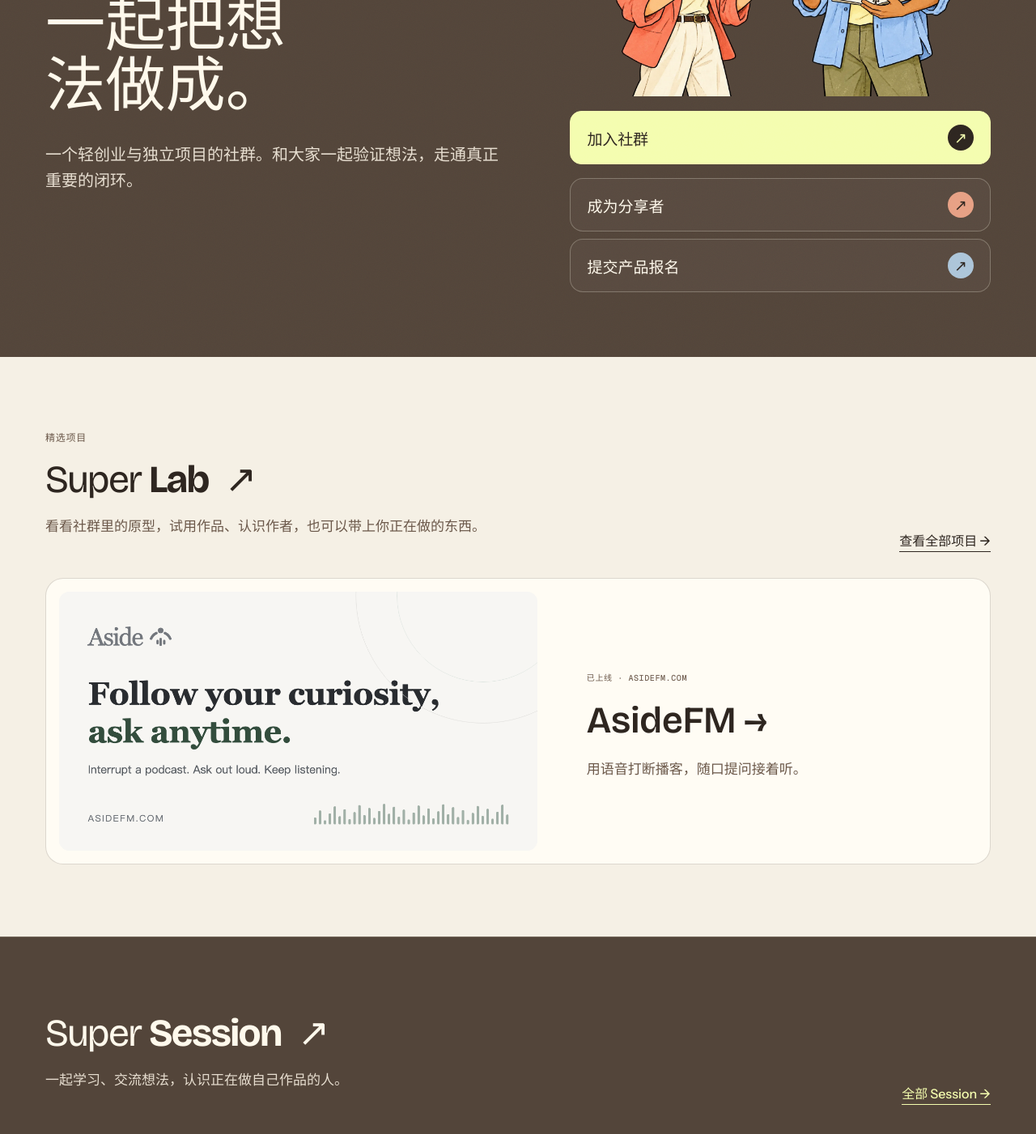
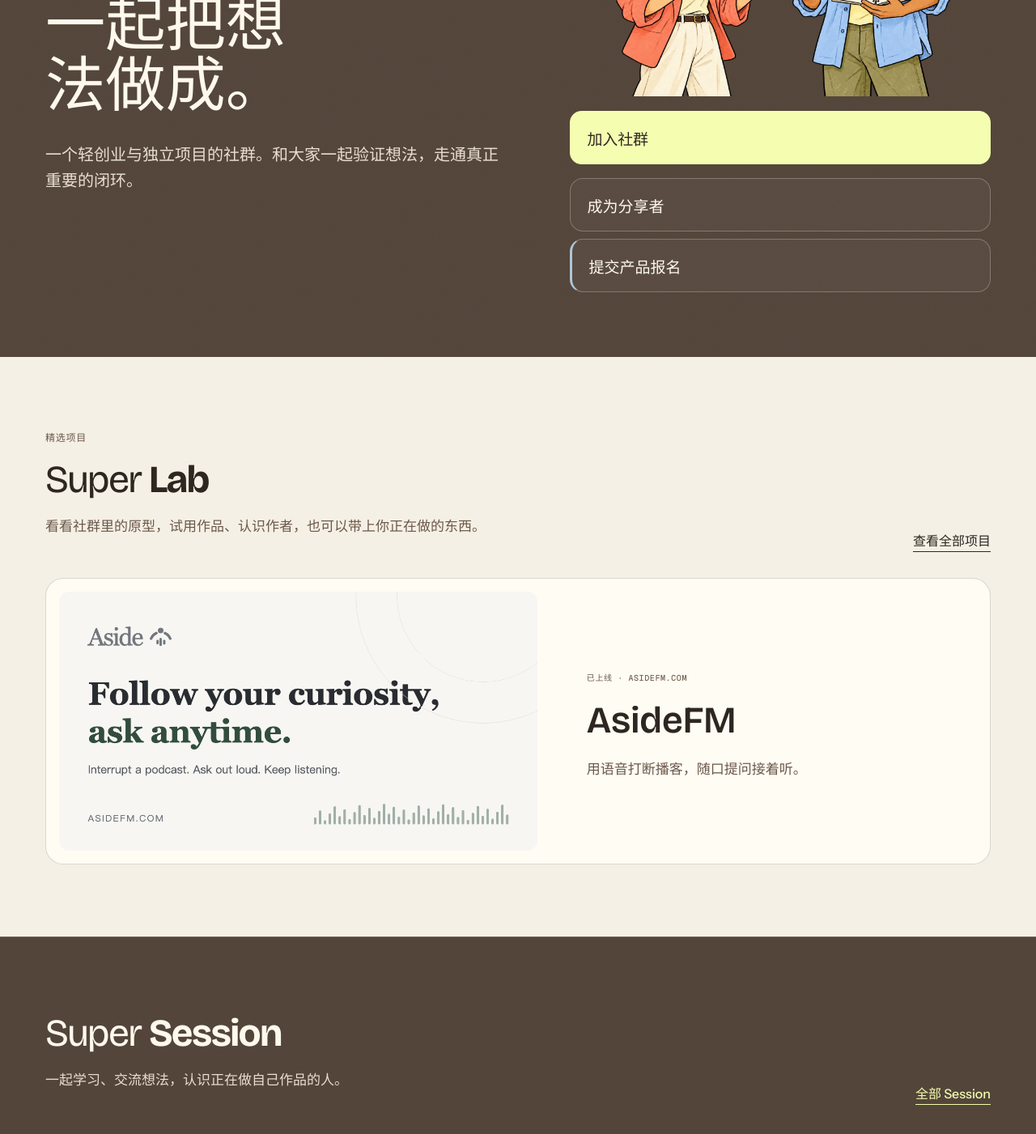
Before and after one commit to qiz029/super0to1-web, a React (Vite) app: page /zh in a window 1280 px wide. Shown: the part 340-1741 px from the top of the page at 81% size. Built offline with nearby package versions, Linux system fonts and the light colour scheme; grey boxes are pictures that could not be loaded.

Commit message:
Fix About contrast and simplify photo and video navigation

```diff
--- a/src/components/Layout.tsx
+++ b/src/components/Layout.tsx
@@ -114,7 +114,7 @@ function Footer() {
           ))}
           <Link to={`${localePath(locale, '/')}#join-us`}>{t.nav.join}</Link>
           <a href={site.youtube} target="_blank" rel="noopener noreferrer">
-            YouTube ↗
+            YouTube
           </a>
         </nav>
       </div>
--- a/src/components/VideoCard.tsx
+++ b/src/components/VideoCard.tsx
@@ -20,7 +20,7 @@ export function VideoCard({ video, featured }: { video: Video; featured?: boolea
 
 export function VideoGrid({ items }: { items: Video[] }) {
   return (
-    <div className="grid grid-3">
+    <div className="grid media-gallery video-gallery">
       {items.map((v, i) => (
         <div data-reveal style={{ ['--i' as string]: i % 3 }} key={v.id}>
           <VideoCard video={v} />
--- a/src/i18n/messages.ts
+++ b/src/i18n/messages.ts
@@ -39,11 +39,11 @@ const en = {
     explore: 'Explore programs ↓',
     programs: 'Super 0→1 Programs',
     pastSessions: 'Past Sessions',
-    allSessions: 'All sessions →',
+    allSessions: 'All sessions',
     lens: 'Super Lens',
-    allConversations: 'All conversations →',
+    allConversations: 'All conversations',
     projects: 'Featured Projects',
-    viewProjects: 'View projects →',
+    viewProjects: 'View projects',
     joinTitle: 'Your next loop starts here.',
     joinBody: 'Bring something you’re building, try someone else’s, or come learn with us.',
     joinCta: 'Join Super 0→1',
@@ -65,14 +65,14 @@ const en = {
     eyebrow: 'Discover',
     title: 'Featured Projects',
     lede: 'Independent projects from the Super community. Meet the builders, try their products, and follow their progress, loop by loop.',
-    back: '← All projects',
+    back: 'All projects',
     featured: 'Featured project',
     profileSoon: 'Project profile coming soon.',
     profileOnItsWay: 'The full project profile is on its way.',
     yourProjectArt: 'Your project',
-    yourProjectTitle: 'What are you working on? →',
+    yourProjectTitle: 'What are you working on?',
     yourProjectBody: 'Bring your product to Super Lab for trial and feedback.',
-    tryIt: (name: string) => `Try ${name} ↗`,
+    tryIt: (name: string) => `Try ${name}`,
     howItWorks: 'How it works',
     meetBuilder: 'Meet the builder',
     stage: 'Current stage',
@@ -114,7 +114,7 @@ const en = {
     nextBody: 'Topic, speaker, date and location to be announced.',
     saveSeat: 'Register for this event',
     past: 'Past sessions',
-    back: '← Super Session',
+    back: 'Super Session',
     more: 'More from Super',
     all: 'All sessions',
     watchLens: 'Watch Super Lens',
@@ -122,15 +122,14 @@ const en = {
   lens: {
     artAlt: 'An interview host and guest sharing a conversation over microphones.',
     lede: 'The Super interview series — conversations with people finding their own path from zero to one.',
-    subscribe: 'Subscribe on YouTube ↗',
-    back: '← Super Lens',
-    watchOnYoutube: 'Watch on YouTube ↗',
+    subscribe: 'Subscribe on YouTube',
+    back: 'Super Lens',
+    watchOnYoutube: 'Watch on YouTube',
     keepWatching: 'Keep watching',
   },
   about: {
     title: 'Super 0→1',
-    facts: 'Founded in 2026 · Based in North America',
-    intro: 'A community for side projects and early ventures. Through shared learning, product demos, and conversations with people building their own businesses, we explore what it takes to go from 0 to 1.',
+    intro: 'Founded in 2026 and based in North America, Super 0→1 is a community for early founders and independent builders. Through shared learning, product demos, and candid conversations, we help people test ideas and take their projects from 0 to 1.',
   },
   join: {
     roles: {
@@ -141,7 +140,7 @@ const en = {
     },
     title: 'Registration opens soon.',
     body: 'We’re setting up sign-ups for the next round. Follow Super 0→1 on YouTube to hear about the next Lab and Session first.',
-    follow: 'Follow on YouTube ↗',
+    follow: 'Follow on YouTube',
     close: 'Close',
   },
   forms: {
@@ -171,7 +170,7 @@ const en = {
     title: 'Join as a member',
     body: 'Subscribe to emails about upcoming sessions, labs and community news.',
     pending: 'Email sign-up is not open yet. Please check back soon.',
-    subscribe: 'Sign up for email updates ↗',
+    subscribe: 'Sign up for email updates',
   },
   notFound: {
     title: 'This loop leads nowhere.',
@@ -236,11 +235,11 @@ const zh: Messages = {
     explore: '了解我们的项目 ↓',
     programs: 'Super 0→1 的三个项目',
     pastSessions: '往期 Session',
-    allSessions: '全部 Session →',
+    allSessions: '全部 Session',
     lens: 'Super Lens',
-    allConversations: '全部访谈 →',
+    allConversations: '全部访谈',
     projects: '精选项目',
-    viewProjects: '查看全部项目 →',
+    viewProjects: '查看全部项目',
     joinTitle: '你的下一个闭环，从这里开始。',
     joinBody: '带上你正在做的东西，试试别人做的，或者来和大家一起学。',
     joinCta: '加入 Super 0→1',
@@ -262,14 +261,14 @@ const zh: Messages = {
     eyebrow: '发现',
     title: '精选项目',
     lede: '来自 Super 社群的独立项目。认识做它们的人，亲手试试产品，一个闭环一个闭环地见证它们成长。',
-    back: '← 全部项目',
+    back: '全部项目',
     featured: '精选项目',
     profileSoon: '项目介绍即将上线。',
     profileOnItsWay: '完整的项目介绍正在路上。',
     yourProjectArt: '你的项目',
-    yourProjectTitle: '你在做什么？→',
+    yourProjectTitle: '你在做什么？',
     yourProjectBody: '把产品带到 Super Lab，让大家试用、给你反馈。',
-    tryIt: (name: string) => `试试 ${name} ↗`,
+    tryIt: (name: string) => `试试 ${name}`,
     howItWorks: '怎么用',
     meetBuilder: '认识作者',
     stage: '当前阶段',
@@ -310,7 +309,7 @@ const zh: Messages = {
     nextBody: '主题、讲者、时间和地点待定。',
     saveSeat: '报名参加',
     past: '往期活动',
-    back: '← Super Session',
+    back: 'Super Session',
     more: 'Super 的更多内容',
     all: '全部共学活动',
     watchLens: '看 Super Lens',
@@ -318,15 +317,14 @@ const zh: Messages = {
   lens: {
     artAlt: '主持人与嘉宾面对面交流，桌上放着麦克风。',
     lede: 'Super 的访谈系列：和正在走自己的 0 到 1 之路的人聊聊。',
-    subscribe: '在 YouTube 订阅 ↗',
-    back: '← Super Lens',
-    watchOnYoutube: '在 YouTube 观看 ↗',
+    subscribe: '在 YouTube 订阅',
+    back: 'Super Lens',
+    watchOnYoutube: '在 YouTube 观看',
     keepWatching: '继续观看',
   },
   about: {
     title: 'Super 0→1',
-    facts: '2026 年成立 · 立足北美',
-    intro: '一个关注轻创业与独立项目的社群。通过共学、产品体验和创业者访谈，我们一起探索怎样把想法从 0 做到 1。',
+    intro: 'Super 0→1 成立于 2026 年，是一个立足北美、关注轻创业与独立项目的社群。通过共学、产品体验和坦诚交流，我们一起验证想法，把项目从 0 做到 1。',
   },
   join: {
     roles: {
@@ -337,7 +335,7 @@ const zh: Messages = {
     },
     title: '报名即将开放。',
     body: '我们正在准备下一轮的报名。在 YouTube 关注 Super 0→1，第一时间知道下一期 Lab 和 Session 的消息。',
-    follow: '在 YouTube 关注 ↗',
+    follow: '在 YouTube 关注',
     close: '关闭',
   },
   forms: {
@@ -367,7 +365,7 @@ const zh: Messages = {
     title: '加入社群',
     body: '订阅邮件，获取共学、原型体验和社群消息。',
     pending: '邮件订阅尚未开放，请稍后再来看看。',
-    subscribe: '订阅邮件更新 ↗',
+    subscribe: '订阅邮件更新',
   },
   notFound: {
     title: '这个闭环走不通。',
--- a/src/pages/About.tsx
+++ b/src/pages/About.tsx
@@ -8,7 +8,6 @@ export function About() {
         <p className="about-label">{t.nav.about}</p>
         <h1>{t.about.title}</h1>
         <p className="about-intro">{t.about.intro}</p>
-        <p className="about-note-facts">{t.about.facts}</p>
       </article>
     </section>
   )
--- a/src/pages/Home.tsx
+++ b/src/pages/Home.tsx
@@ -42,9 +42,9 @@ export function Home() {
         <div className="participation hero-in" style={{ ['--i' as string]: 6 }}>
           <div className="home-brand-art" aria-hidden="true"><img src="/media/brand-home-v3.webp" alt="" width="1536" height="1024" /></div>
           <div className="actions participation-actions">
-            <JoinUsButton className="button">{t.home.emailAction}<span aria-hidden="true">↗</span></JoinUsButton>
-            <JoinUsButton kind="speaker" className="participation-link">{t.home.speakerAction}<span aria-hidden="true">↗</span></JoinUsButton>
-            <LLink className="participation-link" to="/lab#submit-prototype">{t.home.bringPrototype}<span aria-hidden="true">↗</span></LLink>
+            <JoinUsButton className="button">{t.home.emailAction}</JoinUsButton>
+            <JoinUsButton kind="speaker" className="participation-link">{t.home.speakerAction}</JoinUsButton>
+            <LLink className="participation-link" to="/lab#submit-prototype">{t.home.bringPrototype}</LLink>
           </div>
         </div>
       </section>
@@ -53,7 +53,7 @@ export function Home() {
         <div className="section-head" data-reveal>
           <div>
             <p className="eyebrow">{t.home.projects}</p>
-            <h2><LLink to="/lab"><ProgramName name="Super Lab" /> ↗</LLink></h2>
+            <h2><LLink to="/lab"><ProgramName name="Super Lab" /></LLink></h2>
             <p className="section-intro">{t.home.labBody}</p>
           </div>
           <LLink className="text-link" to="/lab#projects">{t.home.viewProjects}</LLink>
@@ -64,7 +64,7 @@ export function Home() {
       {home.showSessions && featuredSessions.length > 0 && <section className="section container">
         <div className="section-head" data-reveal>
           <div>
-            <h2><LLink to="/sessions"><ProgramName name="Super Session" /> ↗</LLink></h2>
+            <h2><LLink to="/sessions"><ProgramName name="Super Session" /></LLink></h2>
             <p className="section-intro">{t.home.sessionsBody}</p>
           </div>
           <LLink className="text-link" to="/sessions">{t.home.allSessions}</LLink>
@@ -74,7 +74,7 @@ export function Home() {
 
       {home.showVideos && featuredVideos.length > 0 && <section className="section container">
         <div className="section-head" data-reveal>
-          <h2><LLink to="/lens"><ProgramName name="Super Lens" /> ↗</LLink></h2>
+          <h2><LLink to="/lens"><ProgramName name="Super Lens" /></LLink></h2>
           <LLink className="text-link" to="/lens">
             {t.home.allConversations}
           </LLink>
@@ -93,18 +93,19 @@ export function SessionCards({ items }: { items?: Session[] }) {
   const { sessions } = useContent()
   return (
     <div className="grid media-gallery session-gallery">
-      {(items ?? sessions).map((s, i) => (
-        <LLink className="session-card" to={`/sessions/${s.slug}`} key={s.slug} data-reveal style={{ ['--i' as string]: i }}>
+      {(items ?? sessions).map((s, i) => {
+        const content = <>
           <img src={s.image} alt={tx(s.imageAlt)} loading="lazy" />
           <span className="session-caption">
             <span className="meta">{sessionDate(s, locale)}</span>
             <h3>{tx(s.title)}</h3>
           </span>
-          <span className="arrow-pill" aria-hidden="true">
-            →
-          </span>
-        </LLink>
-      ))}
+        </>
+        const props = { className: 'session-card', 'data-reveal': true, style: { ['--i' as string]: i } }
+        return s.eventState === 'ended'
+          ? <article {...props} key={s.slug}>{content}</article>
+          : <LLink {...props} to={`/sessions/${s.slug}`} key={s.slug}>{content}</LLink>
+      })}
     </div>
   )
 }
--- a/src/pages/Projects.tsx
+++ b/src/pages/Projects.tsx
@@ -21,7 +21,7 @@ export function ProjectCards({ items, includeInvite = true }: { items?: Project[
             <span className="project-art project-art-dark">{p.name}</span>
           )}
           <span className="meta">{[p.stage ? tx(p.stage) : t.projects.featured, p.domain].filter(Boolean).join(' · ')}</span>
-          <h3>{p.name} →</h3>
+          <h3>{p.name}</h3>
           <p>{p.tagline ? tx(p.tagline) : t.projects.profileSoon}</p>
         </LLink>
       ))}
@@ -120,7 +120,7 @@ export function ProjectDetail() {
                 <dd>
                   {builder.url ? (
                     <a className="builder-name" href={builder.url} target="_blank" rel="noopener noreferrer">
-                      {builder.name} ↗
+                      {builder.name}
                     </a>
                   ) : (
                     <span className="builder-name">{builder.name}</span>
--- a/src/styles/editorial.css
+++ b/src/styles/editorial.css
@@ -63,18 +63,6 @@
   transition: background .2s, border-color .2s;
 }
 .participation-actions > .button { background: var(--cream); color: var(--brown-ink); border-color: var(--cream); }
-.participation-actions > :is(a, button) > span {
-  display: grid;
-  place-items: center;
-  flex: 0 0 32px;
-  height: 32px;
-  border-radius: 50%;
-  background: var(--brown-ink);
-  color: var(--cream);
-  font-size: 19px;
-}
-.participation-actions > :nth-child(2) > span { background: var(--rose); color: var(--brown-ink); }
-.participation-actions > :nth-child(3) > span { background: var(--sky); color: var(--brown-ink); }
 .participation-actions > :is(a, button):hover { background: #fff9ec18; border-color: var(--cream); color: var(--white); }
 .participation-actions > .button:hover { background: var(--white); color: var(--brown-ink); }
 
@@ -243,4 +231,14 @@
 .about-label { margin: 0 0 28px; font-size: 14px; color: #6b584a; }
 .about-note h1 { font-size: clamp(38px, 5vw, 62px); line-height: 1.08; letter-spacing: -.045em; }
 .about-intro { max-width: 46ch; font-size: clamp(18px, 2vw, 24px); line-height: 1.65; margin: 28px 0 36px; }
-.about-note-facts { border-top: 1px solid var(--line-dark); padding-top: 20px; margin: 0; font-size: 13px; line-height: 1.6; color: #6b584a; }
+
+.about-note .about-intro { color: var(--brown-ink); margin-bottom: 0; }
+.participation-actions > :is(a, button) { justify-content: flex-start; }
+.participation-actions > :nth-child(2) { border-left: 3px solid var(--rose); }
+.participation-actions > :nth-child(3) { border-left: 3px solid var(--sky); }
+.session-gallery article.session-card:hover h3 { color: inherit; }
+.video-gallery > div { min-width: 0; scroll-snap-align: start; }
+.video-gallery .video-thumb { border-radius: 12px; margin-bottom: 14px; }
+.video-gallery .meta { font-size: 10px; }
+.video-gallery h3 { font-size: 20px; line-height: 1.35; }
+.video-gallery .video-card:hover .video-thumb img { transform: none; }
```
Also changed, not shown: tests/home.seo.ts (+3 -3 lines), 2 other files (tests, documents, lock files or other folders).
